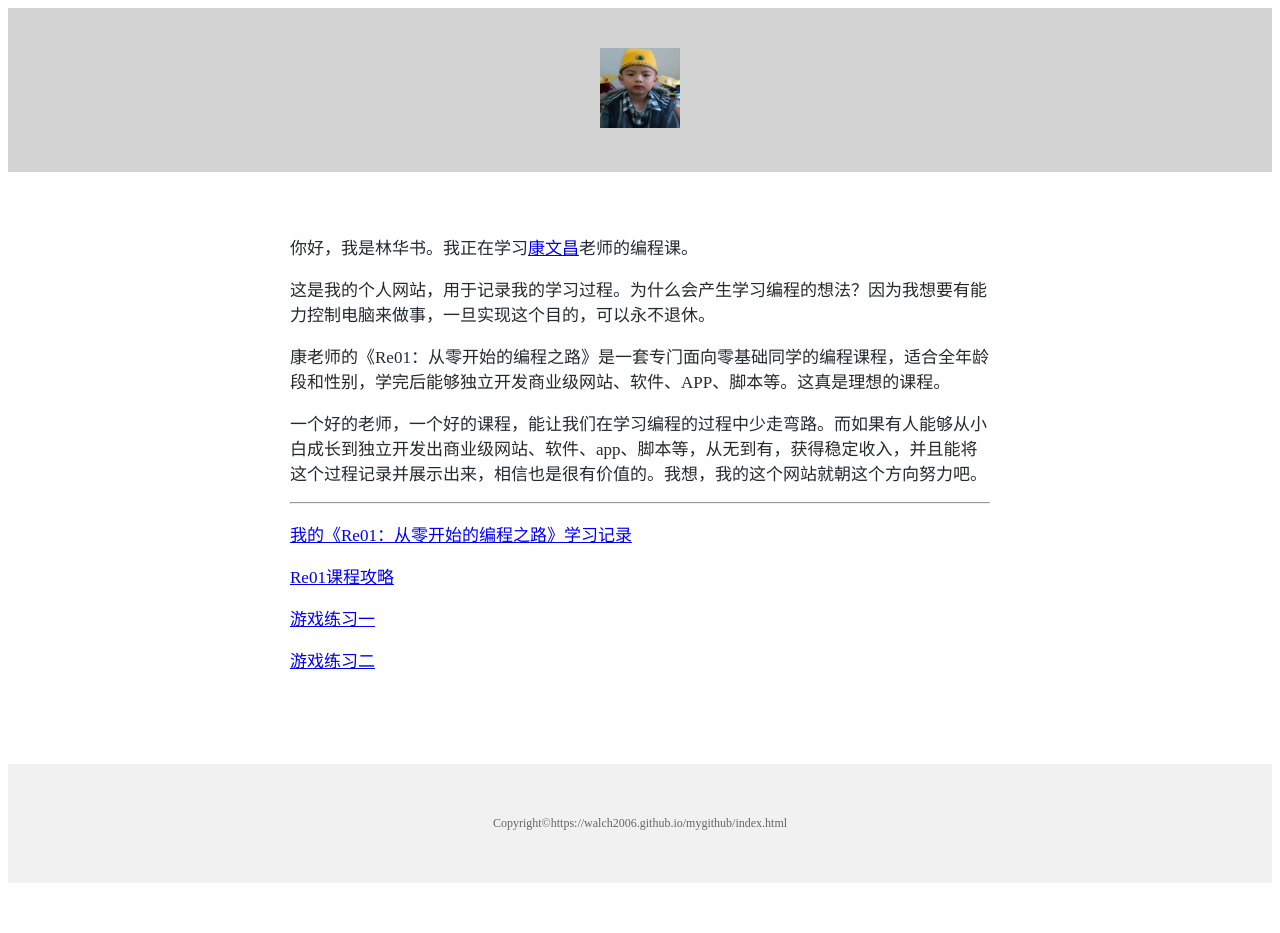
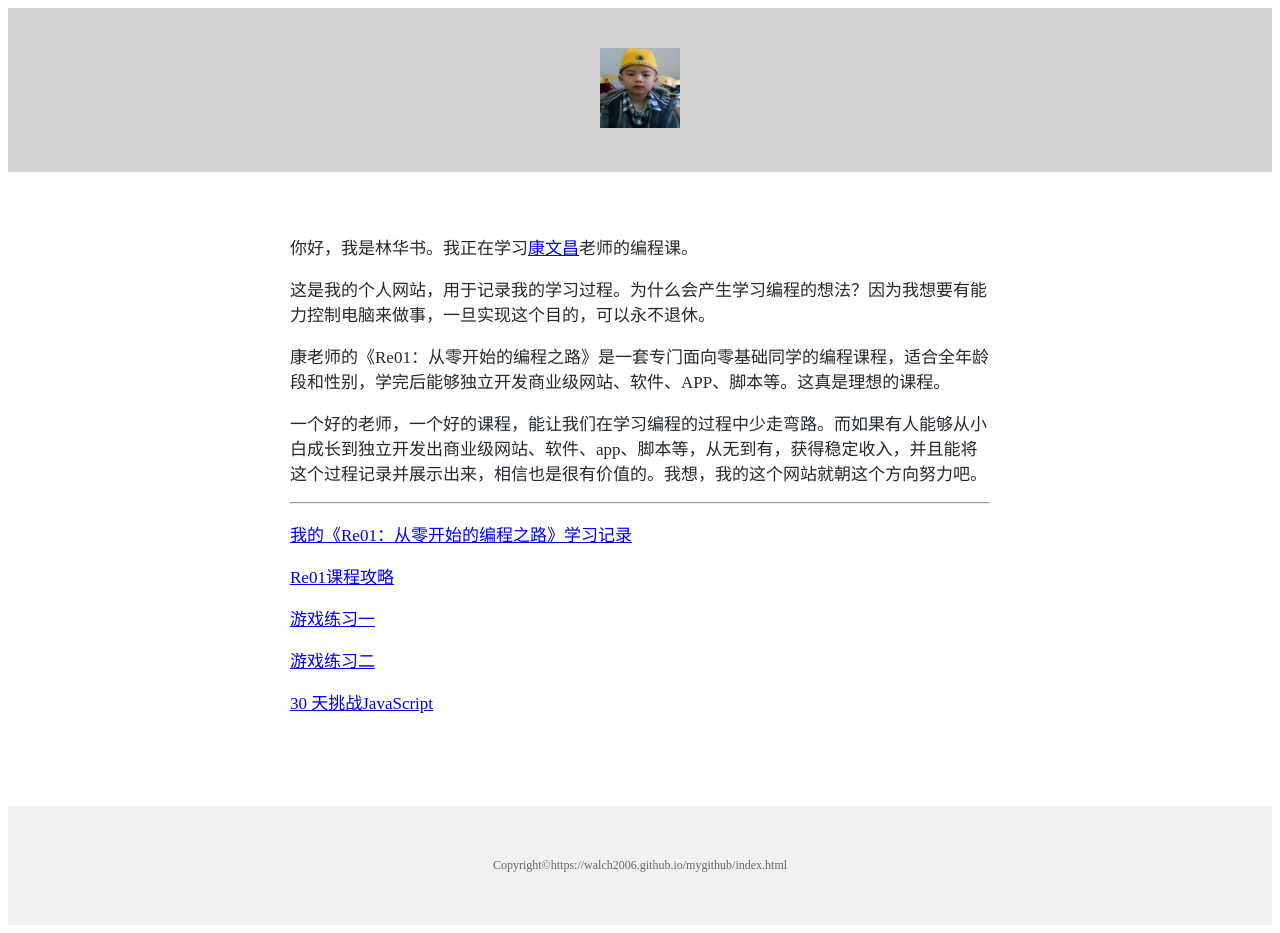
Before and after one commit to walch2006/mygithub, a website: page index.html in a window 1280 px wide. Before the commit the page ends 891 px from the top, so only its background shows below. Drawn offline with Linux system fonts and the light colour scheme.

Commit message:
添加“30天挑战js

```diff
--- a/index.html
+++ b/index.html
@@ -43,7 +43,8 @@
     <p><a href="https://www.codecademy.com/learn/welcome-to-codecademy">游戏练习一</a></p>
 
     <p><a href="https://leetcode.cn/">游戏练习二</a></p>
-    </article>
+    <p><a href="https://github.com/Asabeneh/30-Days-Of-JavaScript">30 天挑战JavaScript</a></p>
+</article>
     <footer style="
     margin-top: 60px;
     background-color: #f1f1f1;
--- /dev/null
+++ b/package.json
@@ -0,0 +1,5 @@
+{
+  "dependencies": {
+    "puppeteer": "^19.7.5"
+  }
+}
```
Also changed, not shown: 1 other file.
